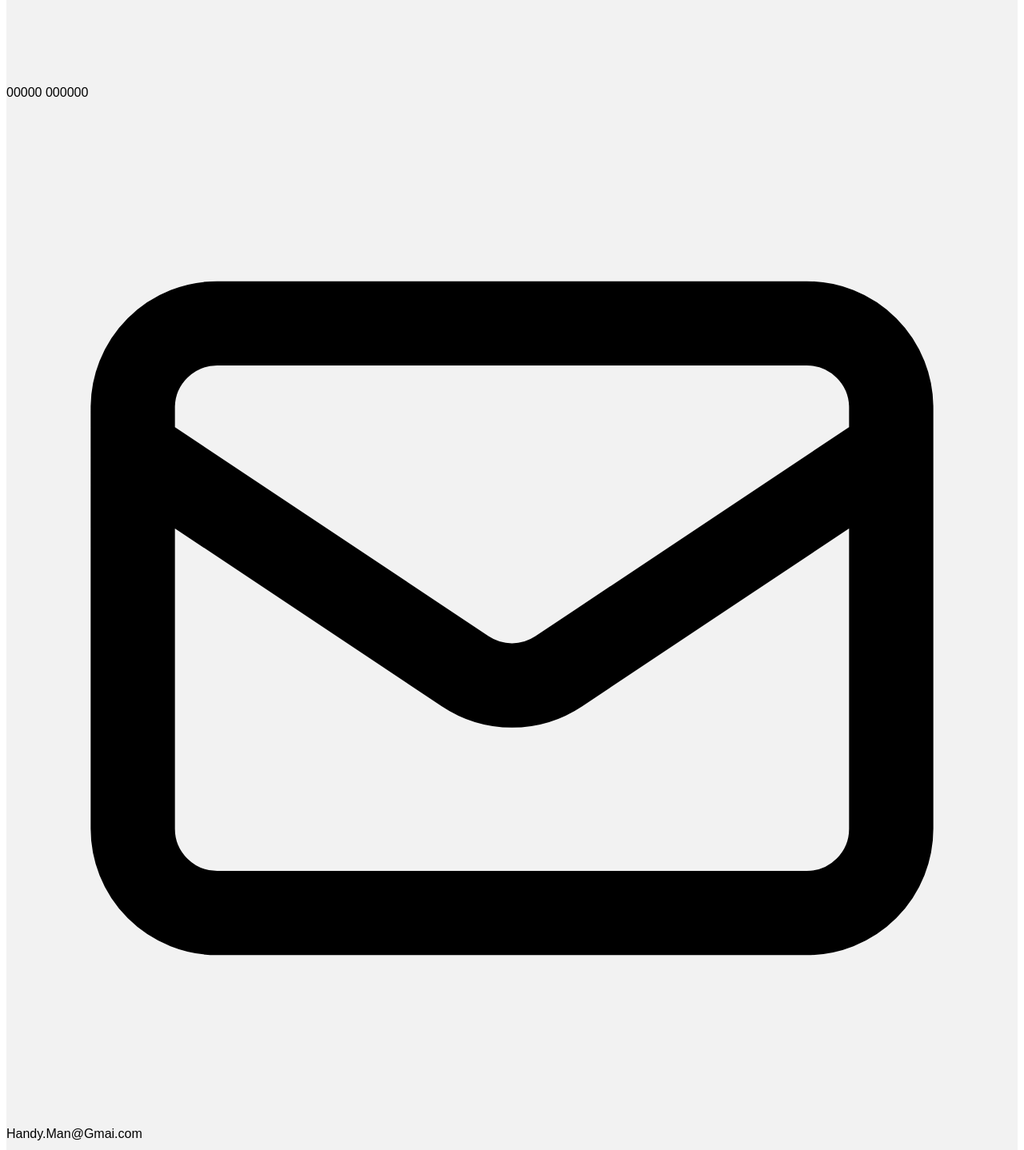
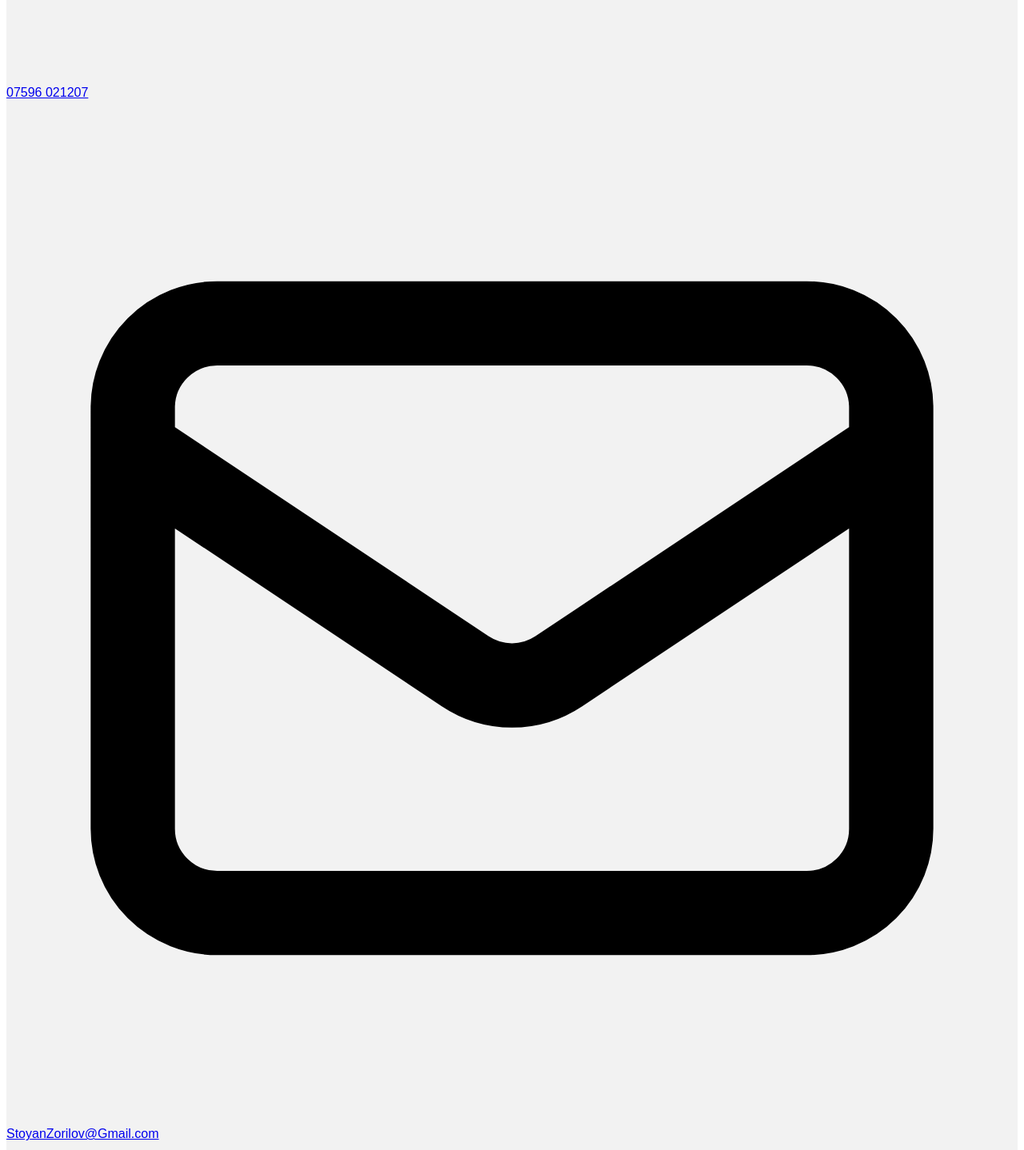
Before and after one commit to jordanhoughton74-git/Handy-Man, a Next.js app: page /contact-us in a window 1280 px wide. Shown: the part 1272-2710 px from the top of the page at 80% size. Built offline with nearby package versions, Linux system fonts and the light colour scheme.

Commit message:
add email

```diff
--- a/components/contact-form.jsx
+++ b/components/contact-form.jsx
@@ -25,7 +25,7 @@ export default function ContactForm() {
   function sendEmail(e){
       e.preventDefault();
 
-      emailjs.sendForm("service_lyxdm5a", "template_0ku1x0p", e.target, "user_JmyFU7LsCDhH5vpHThW4P")
+      emailjs.sendForm("service_ubui3ko", "template_axy8gom", e.target, "user_8CzogTrZceKVQhECXuo82")
       .then((result) => {
           console.log(result.text);
       }, (error) => {
@@ -33,7 +33,7 @@ export default function ContactForm() {
       });
       setForm({
           name: "",
-          email: "",
+          telephone: "",
           message: ""
       });
       makeVisible();
@@ -51,6 +51,7 @@ export default function ContactForm() {
             <label className="uppercase text-sm text-gray-600 font-bold">Full Name
             <input className="w-full bg-gray-300 text-gray-900 mt-2 p-3 rounded-lg focus:outline-none focus:shadow-outline"
               type="text"
+              required
               value={form.name}
               name="name"
               id="name"
@@ -61,11 +62,12 @@ export default function ContactForm() {
           <div className="mt-8">
             <label className="uppercase text-sm text-gray-600 font-bold">Phone Number
             <input className="w-full bg-gray-300 text-gray-900 mt-2 p-3 rounded-lg focus:outline-none focus:shadow-outline"
-              value={form.email}
+              value={form.telephone}
+              required
               onChange={handleChange}
-              id="email"
-              type="email"
-              name="email"
+              id="telephone"
+              type="tel"
+              name="telephone"
               /></label>
 
           </div>
--- a/components/footer.jsx
+++ b/components/footer.jsx
@@ -301,10 +301,10 @@ export default function Footer(){
             <Link href="/contact-us"><a className="text-white hover:text-red-300">Contact Us</a></Link>
             </li>
             <li>
-              <a className="text-white hover:text-red-300" href="mailto:Handy.Man@gmail.com">Handy.Man@Gmail.com</a>
+              <a className="text-white hover:text-red-300" href="mailto:StoyanZorilov@gmail.com">StoyanZorilov@gmail.com</a>
             </li>
             <li className="mt-2">
-              <a className="text-white hover:text-red-300" href="tel:0000000000">00000 000000</a>
+              <a className="text-white hover:text-red-300" href="tel:07596021207">07596 021207</a>
             </li>
             </ul>
           </nav>
--- a/pages/contact-us.jsx
+++ b/pages/contact-us.jsx
@@ -31,12 +31,12 @@ export default function ContactUs (){
           <svg xmlns="http://www.w3.org/2000/svg" className="h-6 w-6 mr-2" fill="none" viewBox="0 0 24 24" stroke="currentColor">
             <path strokeLinecap="round" strokeLinejoin="round" strokeWidth="2" d="M3 5a2 2 0 012-2h3.28a1 1 0 01.948.684l1.498 4.493a1 1 0 01-.502 1.21l-2.257 1.13a11.042 11.042 0 005.516 5.516l1.13-2.257a1 1 0 011.21-.502l4.493 1.498a1 1 0 01.684.949V19a2 2 0 01-2 2h-1C9.716 21 3 14.284 3 6V5z" />
           </svg>
-            00000 000000</p>
+           <a href="tel:07596021207">07596 021207</a></p>
           <p className="text-gray-600 flex pb-4">
             <svg xmlns="http://www.w3.org/2000/svg" className="h-6 w-6 mr-2" fill="none" viewBox="0 0 24 24" stroke="currentColor">
               <path strokeLinecap="round" strokeLinejoin="round" strokeWidth="2" d="M3 8l7.89 5.26a2 2 0 002.22 0L21 8M5 19h14a2 2 0 002-2V7a2 2 0 00-2-2H5a2 2 0 00-2 2v10a2 2 0 002 2z" />
             </svg>
-            Handy.Man@Gmai.com</p>
+            <a href="mailto:stoyanzorilov@gmail.com">StoyanZorilov@Gmail.com</a></p>
             <hr className="md:mr-4"/>
           <h5 className="text-center font-bold uppercase py-4 text-3xl">Follow us on</h5>
           <ul className="text-gray-600">
--- a/pages/index.js
+++ b/pages/index.js
@@ -107,12 +107,12 @@ export default function Home() {
           <svg xmlns="http://www.w3.org/2000/svg" className="h-6 w-6 mr-2" fill="none" viewBox="0 0 24 24" stroke="currentColor">
             <path strokeLinecap="round" strokeLinejoin="round" strokeWidth="2" d="M3 5a2 2 0 012-2h3.28a1 1 0 01.948.684l1.498 4.493a1 1 0 01-.502 1.21l-2.257 1.13a11.042 11.042 0 005.516 5.516l1.13-2.257a1 1 0 011.21-.502l4.493 1.498a1 1 0 01.684.949V19a2 2 0 01-2 2h-1C9.716 21 3 14.284 3 6V5z" />
           </svg>
-            00000 000000</p>
+            <a href="tel:07596 021207">07596 021207</a></p>
           <p className="text-gray-600 flex pb-4">
             <svg xmlns="http://www.w3.org/2000/svg" className="h-6 w-6 mr-2" fill="none" viewBox="0 0 24 24" stroke="currentColor">
               <path strokeLinecap="round" strokeLinejoin="round" strokeWidth="2" d="M3 8l7.89 5.26a2 2 0 002.22 0L21 8M5 19h14a2 2 0 002-2V7a2 2 0 00-2-2H5a2 2 0 00-2 2v10a2 2 0 002 2z" />
             </svg>
-            Handy.Man@Gmai.com</p>
+            <a href="mailto:stoyanzorilov@gmail.com">StoyanZorilov@gmail.com</a></p>
             <hr className="md:mr-4"/>
           <h5 className="text-center font-bold uppercase py-4 text-3xl">Follow us on</h5>
           <ul className="text-gray-600">
```
